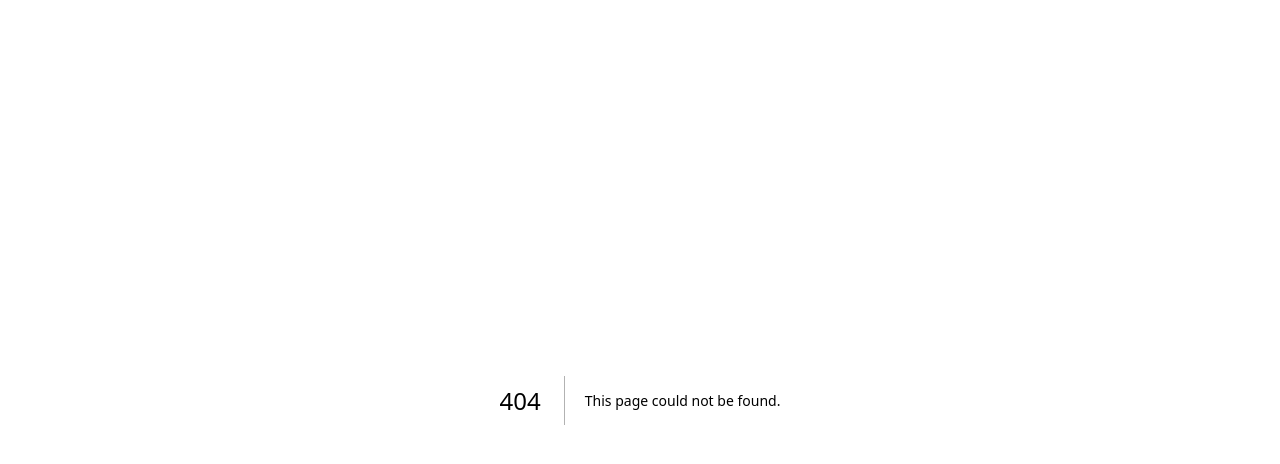
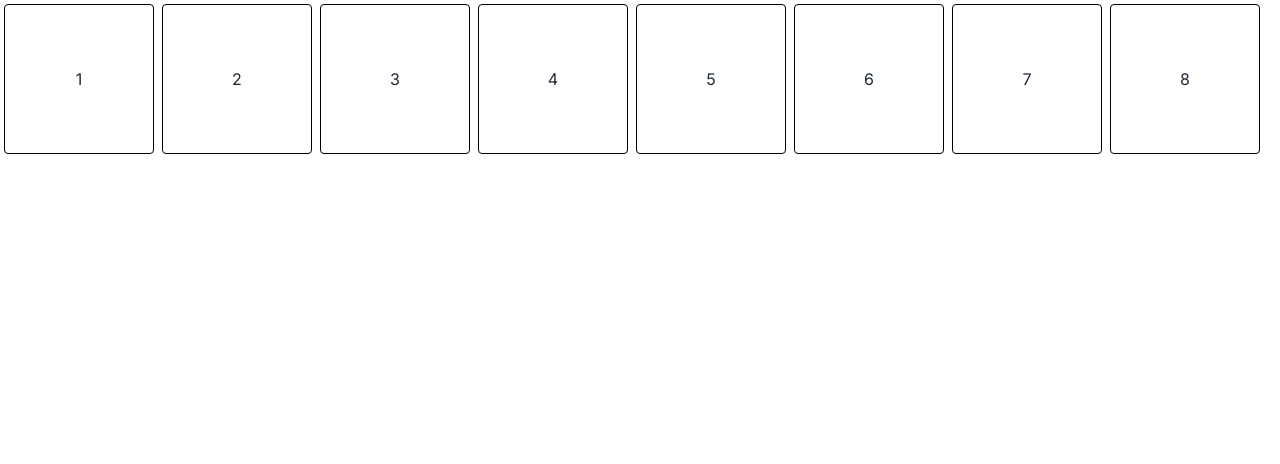
Before and after one commit to sasa0330/fusen, a Next.js app: page /dnd in a window 1280 px wide. Before the commit this address had no page. Shown: the top 464 px of the page. Built offline with nearby package versions, Linux system fonts and the light colour scheme.

Commit message:
fix: 一旦dnd-kitのテスト

```diff
--- a/package.json
+++ b/package.json
@@ -9,6 +9,8 @@
     "lint": "next lint"
   },
   "dependencies": {
+    "@dnd-kit/core": "^6.1.0",
+    "@dnd-kit/sortable": "^8.0.0",
     "daisyui": "^4.4.23",
     "next": "13.5.4",
     "react": "^18",
--- /dev/null
+++ b/src/app/dnd/page.tsx
@@ -0,0 +1,87 @@
+"use client";
+
+import { ReactElement, useCallback, useState } from "react";
+
+import { DndContext } from "@dnd-kit/core";
+import { arrayMove, SortableContext, useSortable } from "@dnd-kit/sortable";
+import { CSS } from "@dnd-kit/utilities";
+
+const items = ["1", "2", "3", "4", "5", "6", "7", "8"];
+const contents = items.map((item) => ({
+  id: item,
+  content: item,
+}));
+
+interface SortableItemProps {
+  id: string;
+  children: ReactElement;
+}
+
+function SortableItem({ id, children }: SortableItemProps) {
+  const { attributes, listeners, setNodeRef, transform, transition } =
+    useSortable({ id });
+  const style = {
+    transform: CSS.Transform.toString(transform),
+    transition,
+    // スタイル調整用
+    display: "flex",
+    alignItems: "center",
+    justifyContent: "center",
+    margin: 4,
+    borderRadius: 4,
+    width: "150px",
+    height: "150px",
+    border: "1px solid black",
+    backgroundColor: "white",
+  };
+  return (
+    // eslint-disable-next-line react/jsx-props-no-spreading
+    <div ref={setNodeRef} style={style} {...attributes} {...listeners}>
+      {children}
+    </div>
+  );
+}
+
+export default function Page(): JSX.Element {
+  const [state, setState] =
+    useState<{ id: string; content: string }[]>(contents);
+  console.log(state);
+  const handleDragEnd = useCallback(
+    (event: any) => {
+      const { active, over } = event;
+      if (over === null) {
+        return;
+      }
+      if (active.id !== over.id) {
+        const oldIndex = state
+          .map((item) => {
+            return item.id;
+          })
+          .indexOf(active.id);
+        const newIndex = state
+          .map((item) => {
+            return item.id;
+          })
+          .indexOf(over.id);
+        const newState = arrayMove(state, oldIndex, newIndex);
+        setState(newState);
+      }
+    },
+    [state]
+  );
+
+  return (
+    <DndContext onDragEnd={handleDragEnd}>
+      <SortableContext items={state}>
+        <div style={{ display: "flex", flexWrap: "wrap" }}>
+          {/* スタイル調整用 */}
+          {state.map((item) => (
+            <SortableItem key={item.id} id={item.id}>
+              <div>{item.content}</div>
+            </SortableItem>
+          ))}
+        </div>
+      </SortableContext>
+    </DndContext>
+  );
+}
```
Also changed, not shown: 1 other file (tests, documents, lock files or other folders).
